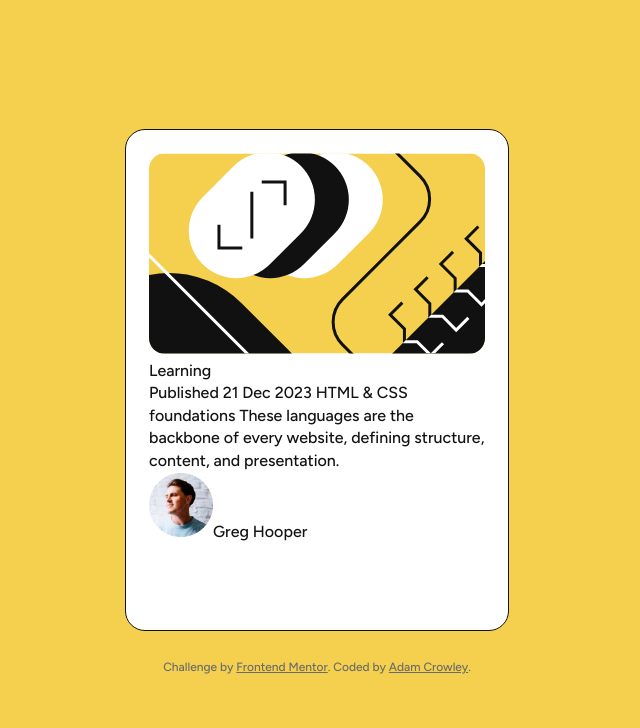
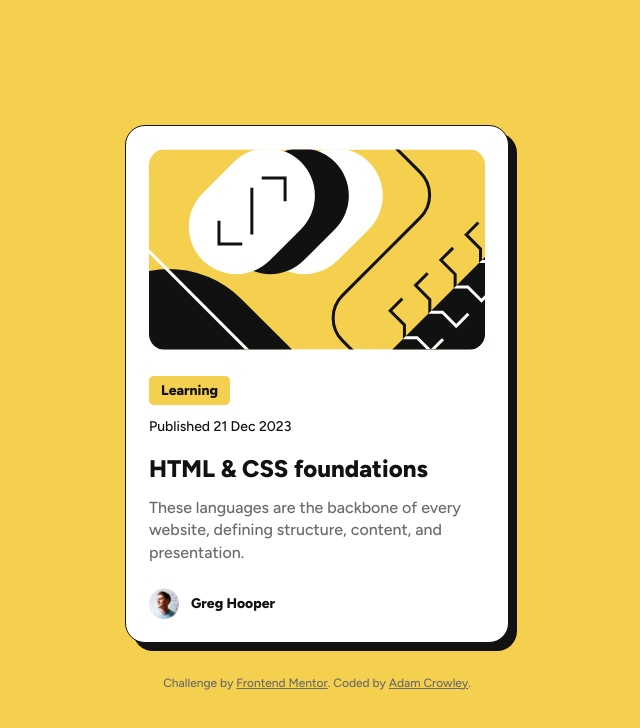
Before and after one commit to adam-crowley/blog-preview-card, a plain HTML site: page index.html in a window 1280 px wide. Shown: the whole page, without its empty margins (323-963 px from the left). Drawn offline with Linux system fonts and the light colour scheme.

Commit message:
Add style

```diff
--- a/index.html
+++ b/index.html
@@ -14,29 +14,26 @@
 
 </head>
 <body>
-  <main role="main">
-    <div class="main">
-      <img class="main__article-img" src="assets/images/illustration-article.svg" alt="article illustration">
-      <div class="main__content">
-        <div class="main__tag">Learning</div>
+  <main role="main" class="main">
+    <img class="main__article-img" src="assets/images/illustration-article.svg" alt="article illustration">
+    <div class="main__content">
+      <div class="main__tag">Learning</div>
 
-        Published 21 Dec 2023
+      <p class="main__published">Published 21 Dec 2023</p>
 
-        HTML & CSS foundations
+      <h1>HTML & CSS foundations</h1>
 
-        These languages are the backbone of every website, defining structure, content, and presentation.
+      <p class="main__desc">These languages are the backbone of every website, defining structure, content, and presentation.</p>
 
-        <div class="main__avatar-group">
-          <img src="assets/images/image-avatar.webp" alt="Greg Hooper">Greg Hooper
-        </div>
+      <div class="main__avatar-group">
+        <img src="assets/images/image-avatar.webp" alt="Greg Hooper">
+        <span>Greg Hooper</span>
       </div>
     </div>
   </main>
-  <footer role="contentinfo">
-    <div class="attribution">
+  <footer role="contentinfo" class="attribution">
       <p>Challenge by <a href="https://www.frontendmentor.io?ref=challenge" target="_blank">Frontend Mentor</a>.
       Coded by <a href="https://github.com/adam-crowley">Adam Crowley</a>.</p>
-    </div>
   </footer>
 </body>
 </html>
--- a/style.css
+++ b/style.css
@@ -21,24 +21,61 @@ body {
   align-items: center;
   flex-direction: column;
 }
+h1 {
+  font-size: 1.5rem;
+  line-height: 1;
+  font-weight: 800;
+}
+p {
+  font-size: 1rem;
+  margin: 0;
+}
 .main {
   width: 21rem;
+  max-width: 75%;
   background-color: var(--white);
-  aspect-ratio: 0.74/1;
+  /* aspect-ratio: 0.74/1; */
   padding: 1.438rem;
   border: solid 1px var(--gray-950);
   border-radius: 1.25rem;
+  box-shadow: 0.5rem 0.5rem 0px 0px var(--gray-950);
 }
-.main p {
-  font-size: 1rem;
+.main__content {
+  padding: 1.25rem 0 0;
 }
 .main__article-img {
   width: 100%;
   border-radius: 1rem;
 }
 .main__tag {
-
+  font-size: 0.875rem;
+  font-weight: 800;
+  display: inline-block;
+  padding: 0.3rem 0.75rem;
+ background-color: var(--yellow);
+ border-radius: 0.3rem;
+ margin-bottom: 0.75rem;
 }
-.attribution { padding-top: 1rem; text-align: center; }
+.main__published {
+  font-size: 0.875rem;
+  margin-bottom: 1.25rem;
+}
+.main__desc {
+  color: var(--gray-500);
+  margin-bottom: 1.5rem;
+}
+.main__avatar-group {
+  display: flex;
+  align-items: center;
+}
+.main__avatar-group img {
+  width: 1.875rem;
+  padding-right: 0.75rem;
+}
+.main__avatar-group span {
+  font-weight: 800;
+  font-size: 0.875rem;
+}
+.attribution { width: 21rem; max-width: 75%; padding-top: 2rem; text-align: center; }
 .attribution p { color: var(--gray-500); font-size: 0.75rem; }
 .attribution a { color: var(--gray-500); }
```
